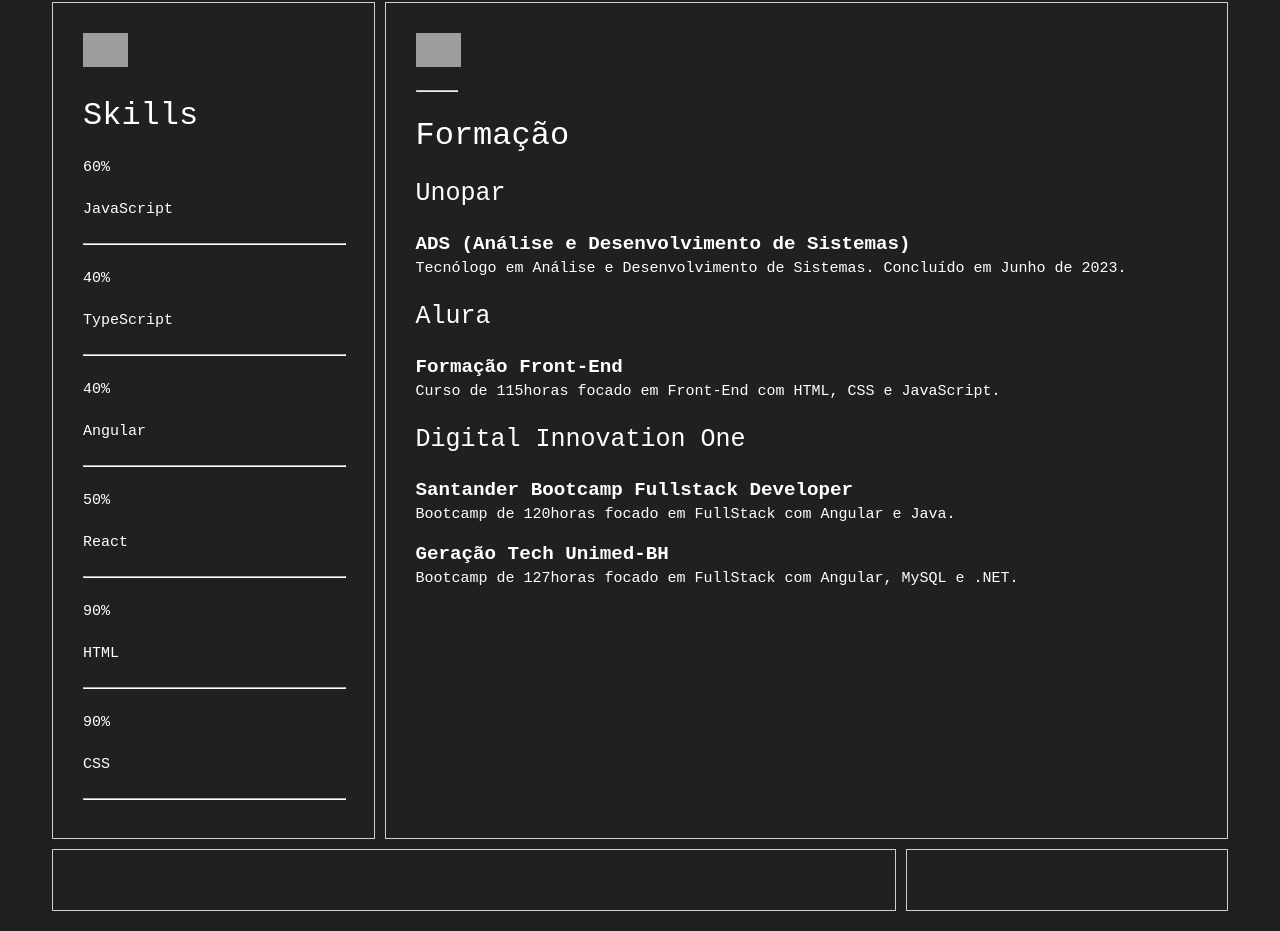
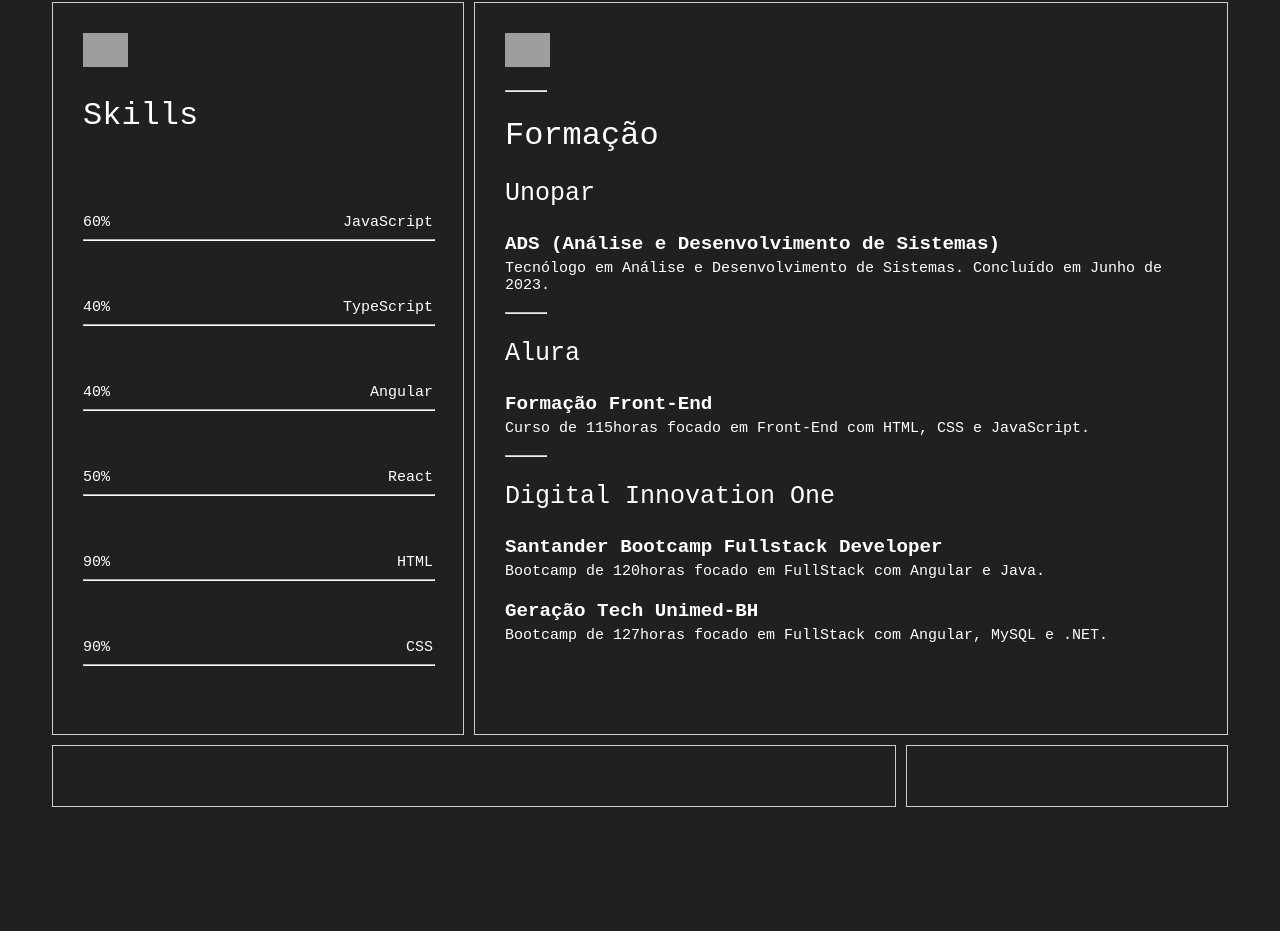
Before and after one commit to TalisDuarte007/My-Curriculum-React, a React (Create React App) app: page / in a window 1280 px wide. Shown: the part 1252-2183 px from the top of the page. After the commit the page ends 2079 px from the top, so only its background shows below. Built offline with nearby package versions, Linux system fonts and the light colour scheme; grey boxes are pictures that could not be loaded.

Commit message:
correção bug das skills

```diff
--- a/src/components/main/components/formacao/index.jsx
+++ b/src/components/main/components/formacao/index.jsx
@@ -7,7 +7,7 @@
         <StyledBox1>
                 <ContentWrapper className="ContainerWrapperSpecial">
                 <img className="fotoIcon" src={props.config.images.main.lampada} alt="" />
-                <StyledHR></StyledHR>
+                <StyledHR/>
                 <h2>Formação</h2>
 
                 <StyledDivFormacoes>
@@ -15,11 +15,13 @@
                     <a className="linkAcessoDiploma"href="https://drive.google.com/file/d/1Q0dQNkwWR8mCa3ICEcvMQrxlfZPxJSCU/view?usp=drive_link">ADS (Análise e Desenvolvimento de Sistemas)</a>
                     <p className="textoFormacoes">Tecnólogo em Análise e Desenvolvimento de Sistemas. Concluído em Junho de 2023.</p>
                 </StyledDivFormacoes>
+                <StyledHR/>
                 <StyledDivFormacoes>
                         <h3>Alura</h3>
                         <a className="linkAcessoDiploma" href="https://cursos.alura.com.br/degree/certificate/f994e2da-a4b3-43a0-bdcf-79eac2824cde">Formação Front-End</a>
                         <p className="textoFormacoes">Curso de 115horas focado em Front-End com HTML, CSS e JavaScript.</p>
                 </StyledDivFormacoes>
+                <StyledHR/>
                 <StyledDivFormacoes>
                     <h3>Digital Innovation One</h3>
                     <div>
--- a/src/components/main/components/skills/components/styled-skills.jsx
+++ b/src/components/main/components/skills/components/styled-skills.jsx
@@ -18,3 +18,8 @@
         width: 80%;
     }
 `;
+
+export const StyledHRPorcentagem = styled.hr`
+    width: 100%;
+    border-color: white
+;`
--- a/src/components/main/components/skills/index.jsx
+++ b/src/components/main/components/skills/index.jsx
@@ -1,4 +1,5 @@
-import { StyledBox2, ContentWrapper, StyledHRPorcentagem } from "../styled-components";
+import { StyledBox2, ContentWrapper } from "../styled-components";
+import { StyledDivListaSkills, StyledHRPorcentagem } from "./components/styled-skills";
 
 export default function Skills(props){
     return(
@@ -8,7 +9,7 @@
           <></>
           <h2>Skills</h2>
 
-          <>
+          <StyledDivListaSkills>
             <div className="item-skill-barra">
               <p>60%</p>
               <p>JavaScript</p>
@@ -39,7 +40,7 @@
               <p>CSS</p>
             </div>
             <StyledHRPorcentagem></StyledHRPorcentagem>
-          </>
+          </StyledDivListaSkills>
 
         </ContentWrapper>
     </StyledBox2>
--- a/src/components/main/components/styled-components.jsx
+++ b/src/components/main/components/styled-components.jsx
@@ -121,28 +121,3 @@
     display: block;
     margin: 18px 0 0 0;
 `;
-
-export const StyledHRPorcentagem = styled.hr`
-    width: 100%;
-    border-color: white ;`;
-
-
-
-export const StyledDivListaSkills = styled.div`
-    .item-skill-barra{
-        display: flex;
-        flex-direction: row;
-        justify-content: space-between;
-        margin-top: 50px;
-    }
-    p{
-        margin: 0;
-    }
-    display: flex;
-    flex-direction: column;
-    margin: 30px 0 30px 0 ;
-    width: 350px;
-    @media (max-width: 1024px) {
-        width: 80%;
-    }
-`;
```
